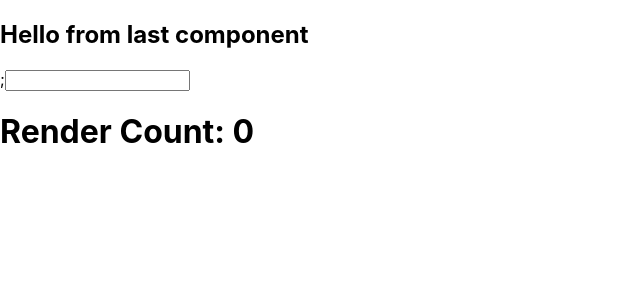
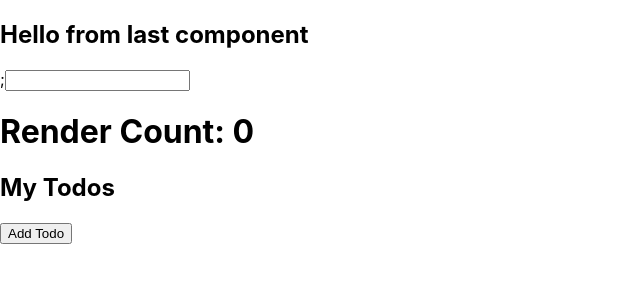
Before and after one commit to CosminGeorghe/react_tema1_nenos, a React (Create React App) app: page / in a window 1280 px wide. Shown: the top 300 px of the page, without its empty margins (0-640 px from the left). Built offline with nearby package versions, Linux system fonts and the light colour scheme.

Commit message:
useContext, useRef, useCallback

```diff
--- a/src/App.js
+++ b/src/App.js
@@ -12,6 +12,13 @@
 const messageContext = createContext();
 
 function App() {
+
+  const [todos, setTodos] = useState([]);
+
+  const addTodo = useCallback(() => {
+    setTodos((t) => [...t, "New Todo"]);
+  }, [todos]);
+
   const [lastComponentMessage, setLastComponentMessage] = useState(
     "Hello from last component"
   );
@@ -34,6 +41,7 @@
         onChange={(e) => setInputValue(e.target.value)}
       />
       <h1>Render Count: {count.current}</h1>
+      <Todos todos={todos} addTodo={addTodo} />
     </>
   );
 }
@@ -51,4 +59,17 @@
   );
 }
 
+const Todos = ({ todos, addTodo }) => {
+  console.log("child render");
+  return (
+    <>
+      <h2>My Todos</h2>
+      {todos.map((todo, index) => {
+        return <p key={index}>{todo}</p>;
+      })}
+      <button onClick={addTodo}>Add Todo</button>
+    </>
+  );
+};
+
 export default App;
```
